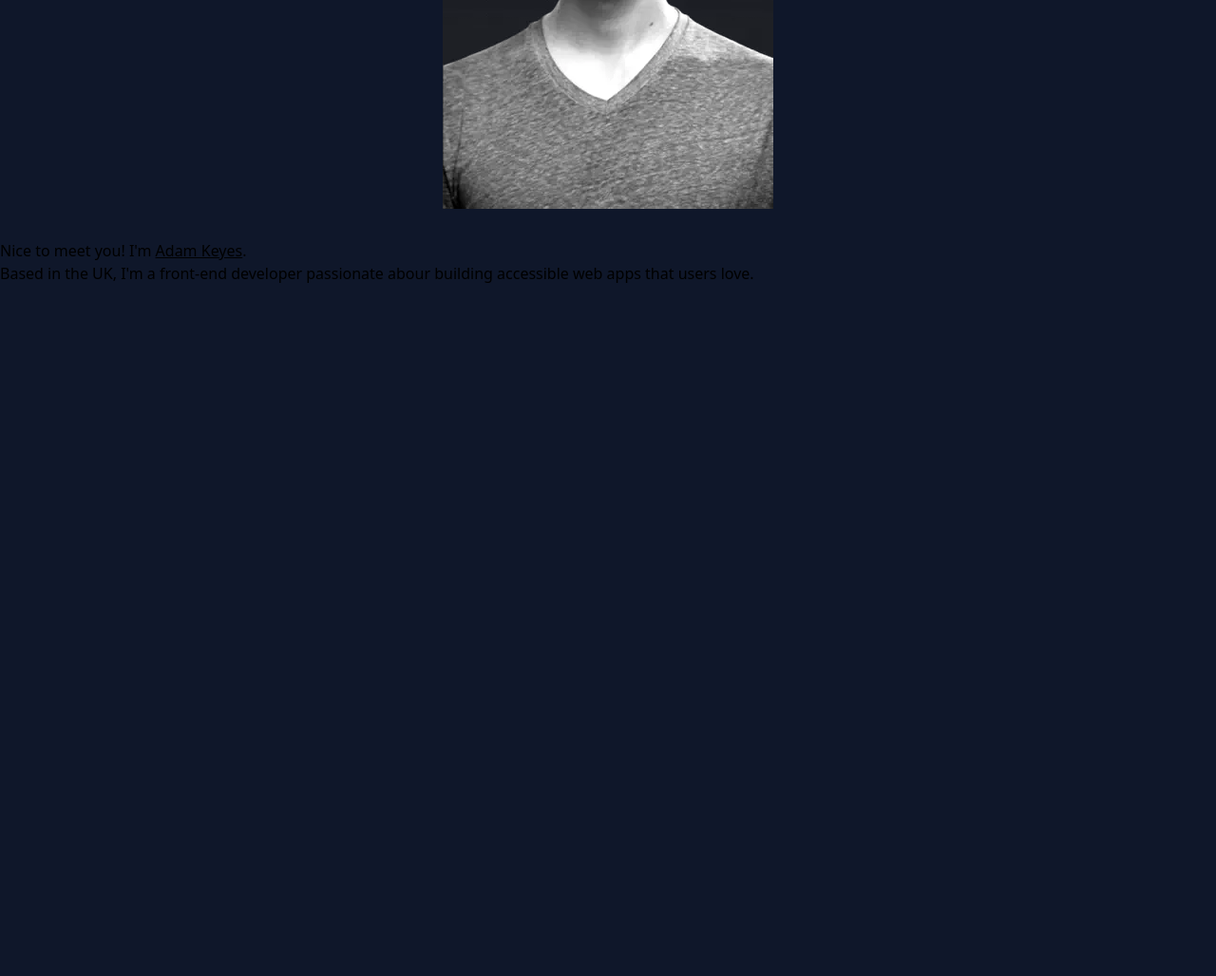
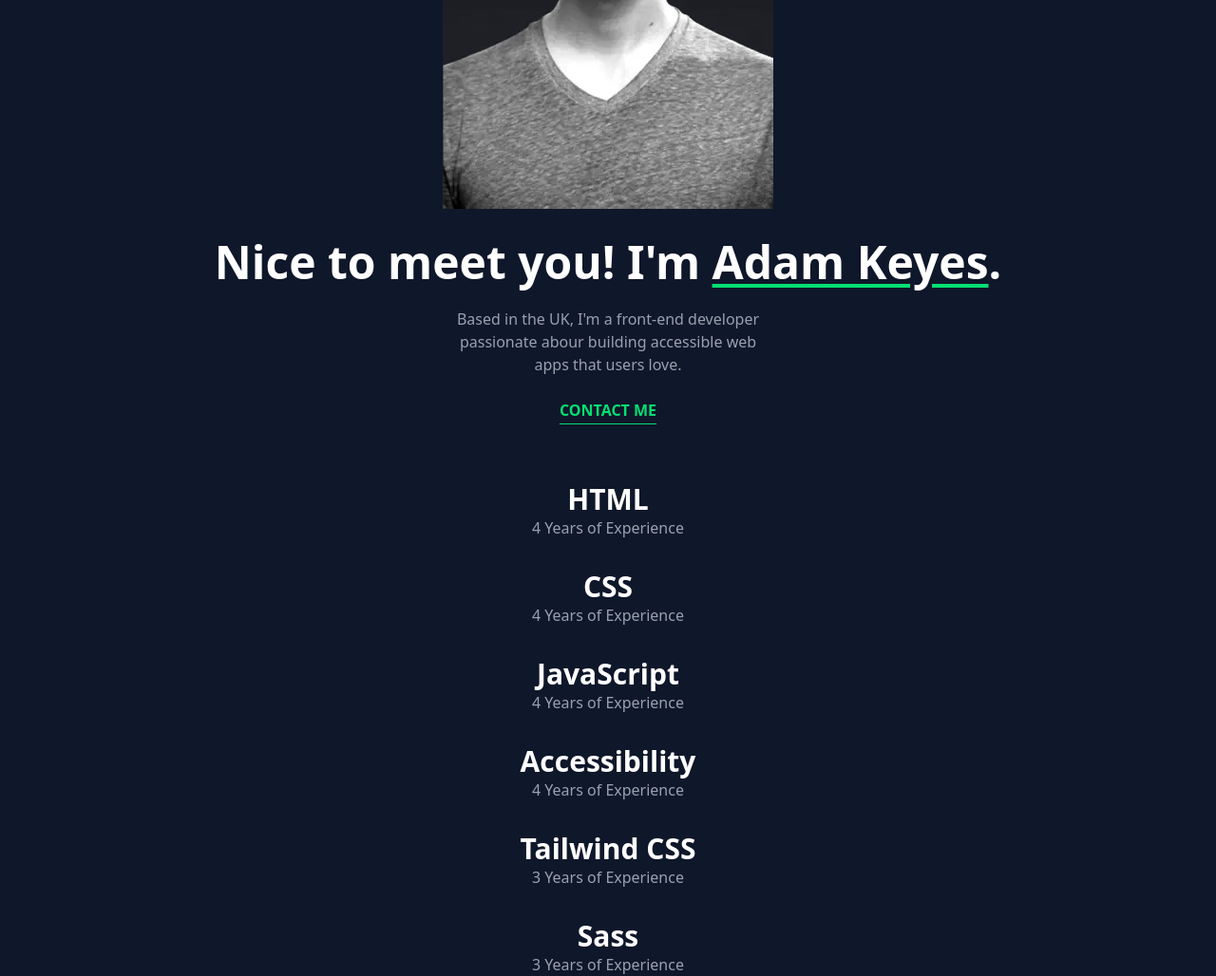
Before and after one commit to Lylian-Mercier/TD5_R312, a website built with Vite: page index.html in a window 1280 px wide. Shown: the part 706-1734 px from the top of the page at 95% size. Before the commit the page ends 1006 px from the top, so only its background shows below. Built offline with nearby package versions, Linux system fonts and the light colour scheme.

Commit message:
fin du cours 16/09

```diff
--- a/index.html
+++ b/index.html
@@ -7,18 +7,53 @@
   </head>
   <body class="bg-background">
     <main class="flex flex-col items-center p-8">
-      <h1 class="font-bold text-text text-4xl">adamkeyes</h1>
-      <div class="flex space-x-6 mt-6 gap-8">
-        <img src="/assets/Icons/icon-github.svg" alt="GitHub" class="w-8 h-8" />
-        <img src="/assets/Icons/icon-frontend-mentor.svg" alt="Frontend Mentor" class="w-8 h-8" />
-        <img src="/assets/Icons/icon-linkedin.svg" alt="LinkedIn" class="w-8 h-8" />
-        <img src="/assets/Icons/icon-twitter.svg" alt="Twitter" class="w-8 h-8" />
-      </div>
+      <h2 class="font-bold text-text text-4xl">adamkeyes</h2>
+      <nav class="flex space-x-6 mt-6 gap-8" aria-label="Social media links">
+        <a href="#">
+          <img src="/assets/Icons/icon-github.svg" alt="GitHub" class="w-8 h-8" />
+        </a>
+        <a href="#">
+          <img src="/assets/Icons/icon-frontend-mentor.svg" alt="Frontend Mentor" class="w-8 h-8" />
+        </a>
+        <a href="#">
+          <img src="/assets/Icons/icon-linkedin.svg" alt="LinkedIn" class="w-8 h-8" />
+        </a>
+        <a href="#">
+          <img src="/assets/Icons/icon-twitter.svg" alt="Twitter" class="w-8 h-8" />
+        </a>
+      </nav>
       <img src="/assets/Profile/image-profile-mobile.webp" alt="Profile" class="w-auto h-auto mt-8" />
     </main>
-    <article>
-      <h1>Nice to meet you! I'm <u>Adam Keyes</u>.</h1>
-      <p>Based in the UK, I'm a front-end developer passionate abour building accessible web apps that users love.</p>
+    <article class="flex text-center flex-col gap-6">
+      <h1 class="text-text font-bold text-5xl">Nice to meet you! I'm <u class="decoration-button-underline underline-offset-5">Adam Keyes</u>.</h1>
+      <p class="text-subtext max-w-80 flex justify-center text-center mx-auto">Based in the UK, I'm a front-end developer passionate abour building accessible web apps that users love.</p>
+      <a href="#"><u class="font-bold decoration-button-underline text-button-underline underline-offset-8">CONTACT ME</u></a>
     </article>
+    <section flex class="flex flex-col items-center mt-16 gap-8">
+      <ul class="flex flex-col items-center">
+        <li class="font-bold text-text text-3xl">HTML</li>
+        <li class="text-subtext">4 Years of Experience</li>
+      </ul>
+      <ul class="flex flex-col items-center">
+        <li class="font-bold text-text text-3xl">CSS</li>
+        <li class="text-subtext">4 Years of Experience</li>
+      </ul>
+      <ul class="flex flex-col items-center">
+        <li class="font-bold text-text text-3xl">JavaScript</li>
+        <li class="text-subtext">4 Years of Experience</li>
+      </ul>
+      <ul class="flex flex-col items-center">
+        <li class="font-bold text-text text-3xl">Accessibility</li>
+        <li class="text-subtext">4 Years of Experience</li>
+      </ul>
+      <ul class="flex flex-col items-center">
+        <li class="font-bold text-text text-3xl">Tailwind CSS</li>
+        <li class="text-subtext">3 Years of Experience</li>
+      </ul>
+      <ul class="flex flex-col items-center">
+        <li class="font-bold text-text text-3xl">Sass</li>
+        <li class="text-subtext">3 Years of Experience</li>
+      </ul>
+    </section>
   </body>
 </html>
--- a/src/style.css
+++ b/src/style.css
@@ -4,6 +4,7 @@
     --color-background: var(--background);
     --color-text: var(--text);
     --color-subtext: var(--subtext);
+    --color-button-underline: var(--button-underline)
 }
 
 @layer base {
@@ -24,6 +25,7 @@
         /* Tokens Sémantiques */
         --background: var(--clr-dark-blue);
         --text: var(--clr-white);
-        --subtext: var(--clr-gray-300);
+        --subtext: var(--clr-gray-400);
+        --button-underline: var(--clr-green-300)
     }
 }
```
